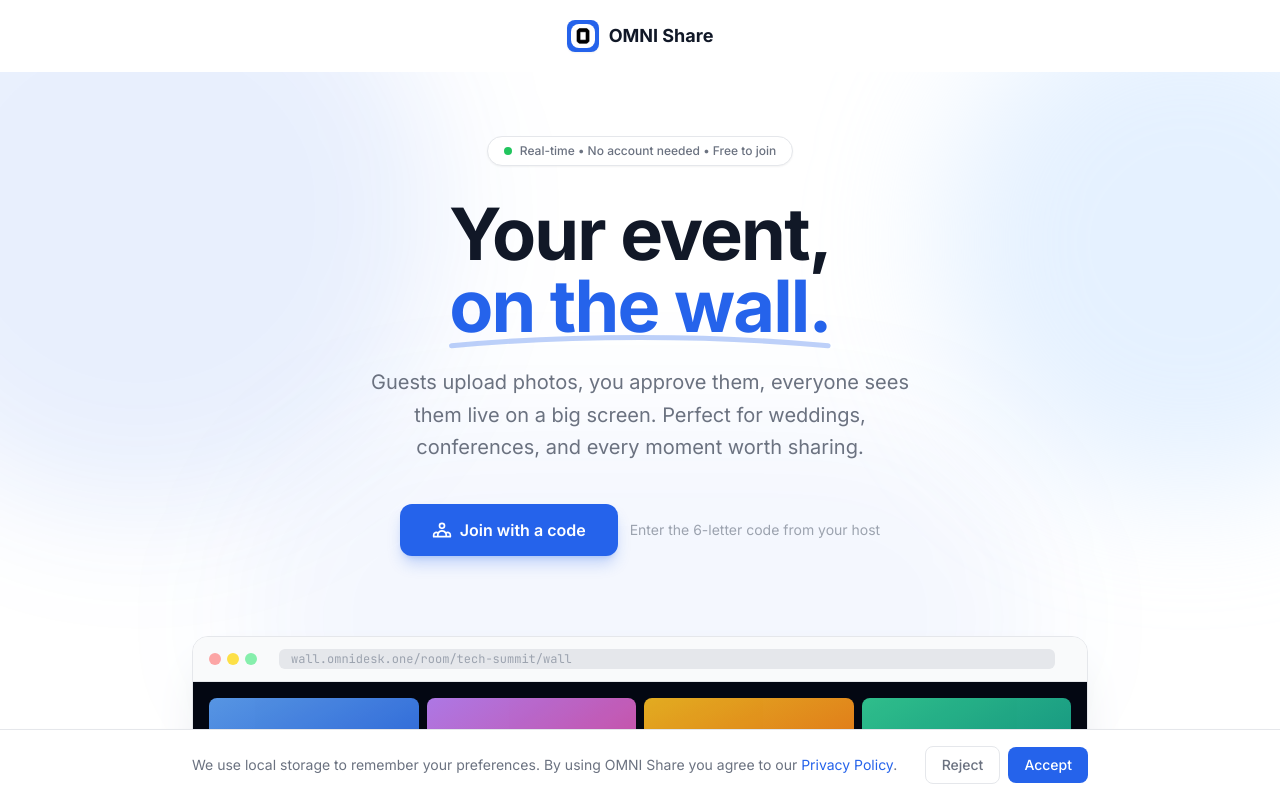
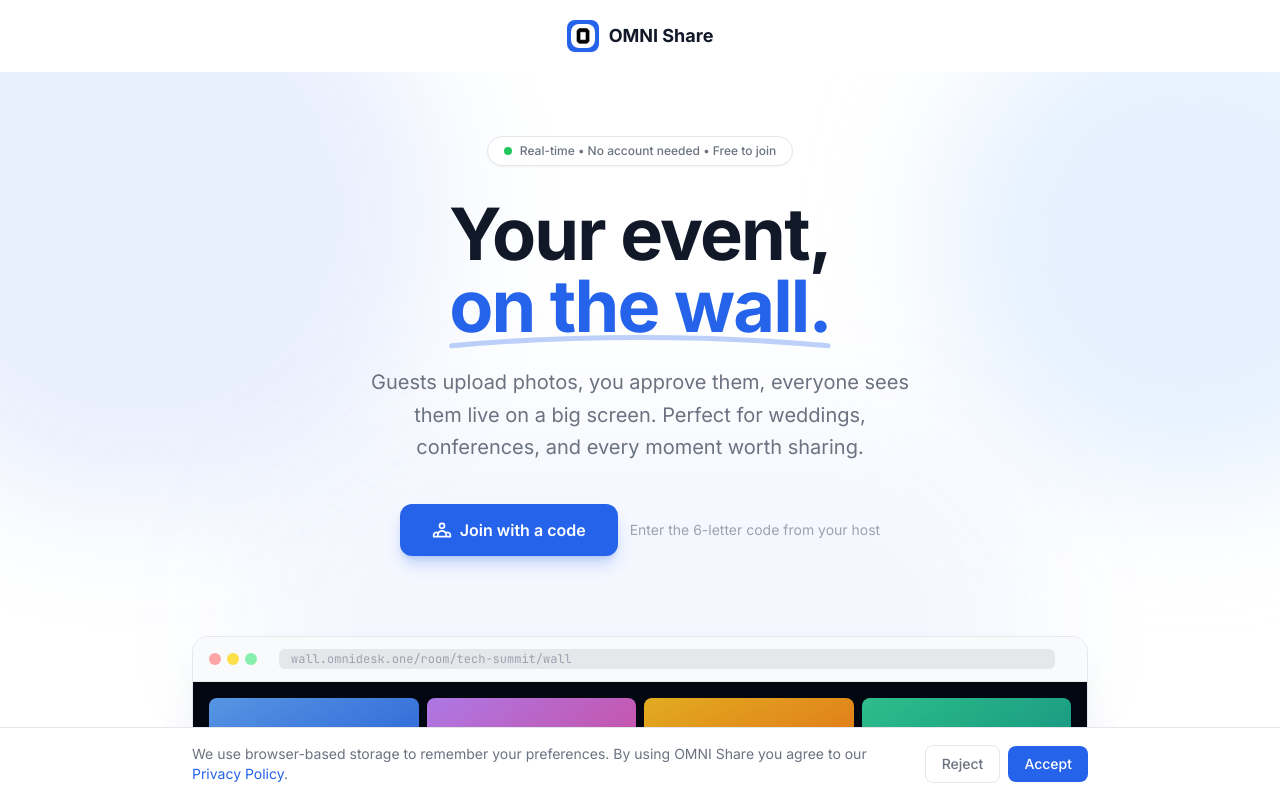
Before and after one commit to omniglobal-one/OMNI-Share-SaaS, a Next.js app: page / in a window 1280 px wide. Shown: the top 798 px of the page. Built offline with nearby package versions, Linux system fonts and the light colour scheme.

Commit message:
Update CookieConsent: replace local storage with browser-based storage

```diff
--- a/components/CookieConsent.tsx
+++ b/components/CookieConsent.tsx
@@ -30,7 +30,7 @@
     <div className="fixed bottom-0 left-0 right-0 z-50 p-4 bg-bg-card border-t border-bg-border shadow-lg">
       <div className="max-w-4xl mx-auto flex flex-col sm:flex-row items-start sm:items-center gap-4">
         <p className="text-sm text-text-secondary flex-1">
-          We use local storage to remember your preferences.
+          We use browser-based storage to remember your preferences.
           By using OMNI Share you agree to our{' '}
           <Link href="/privacy" className="text-primary hover:underline">Privacy Policy</Link>.
         </p>
```
